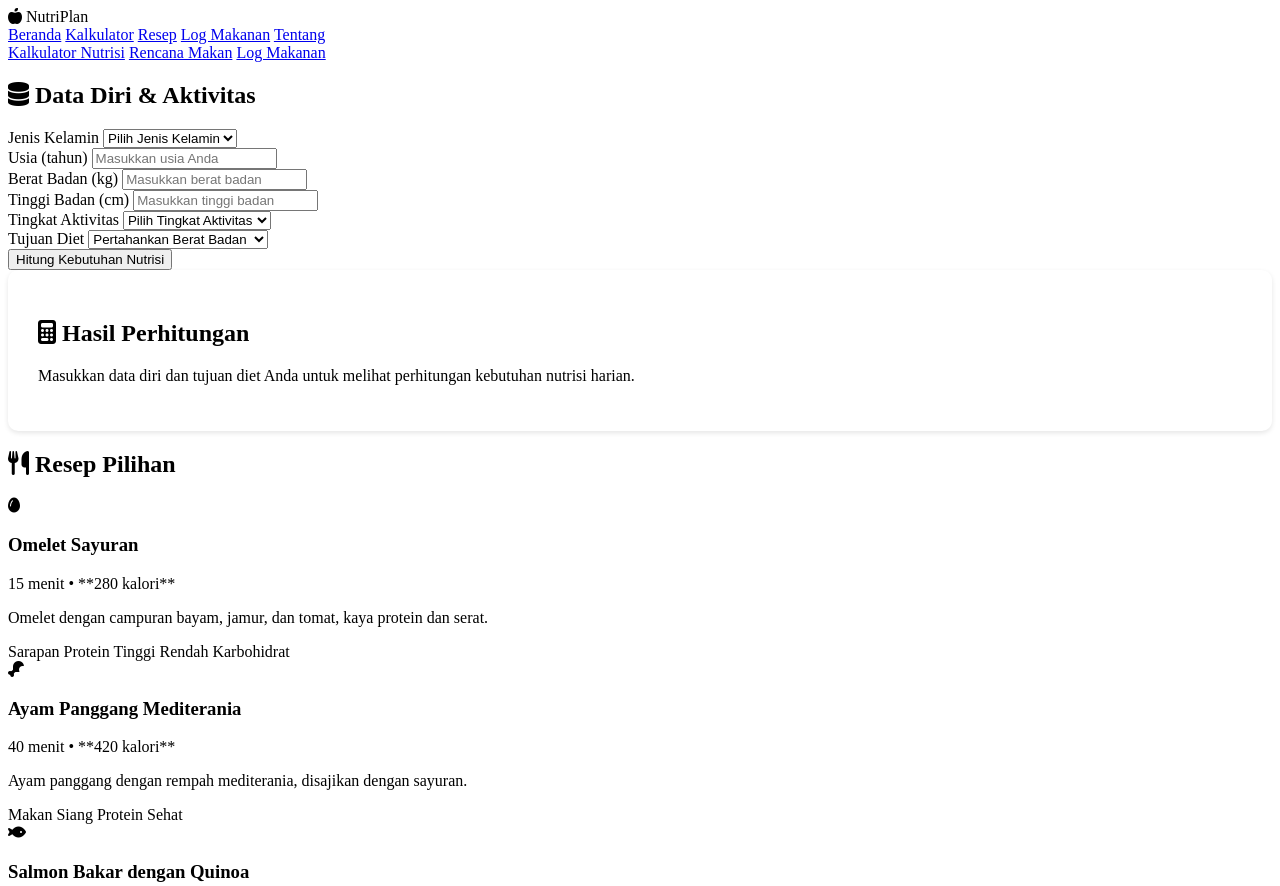
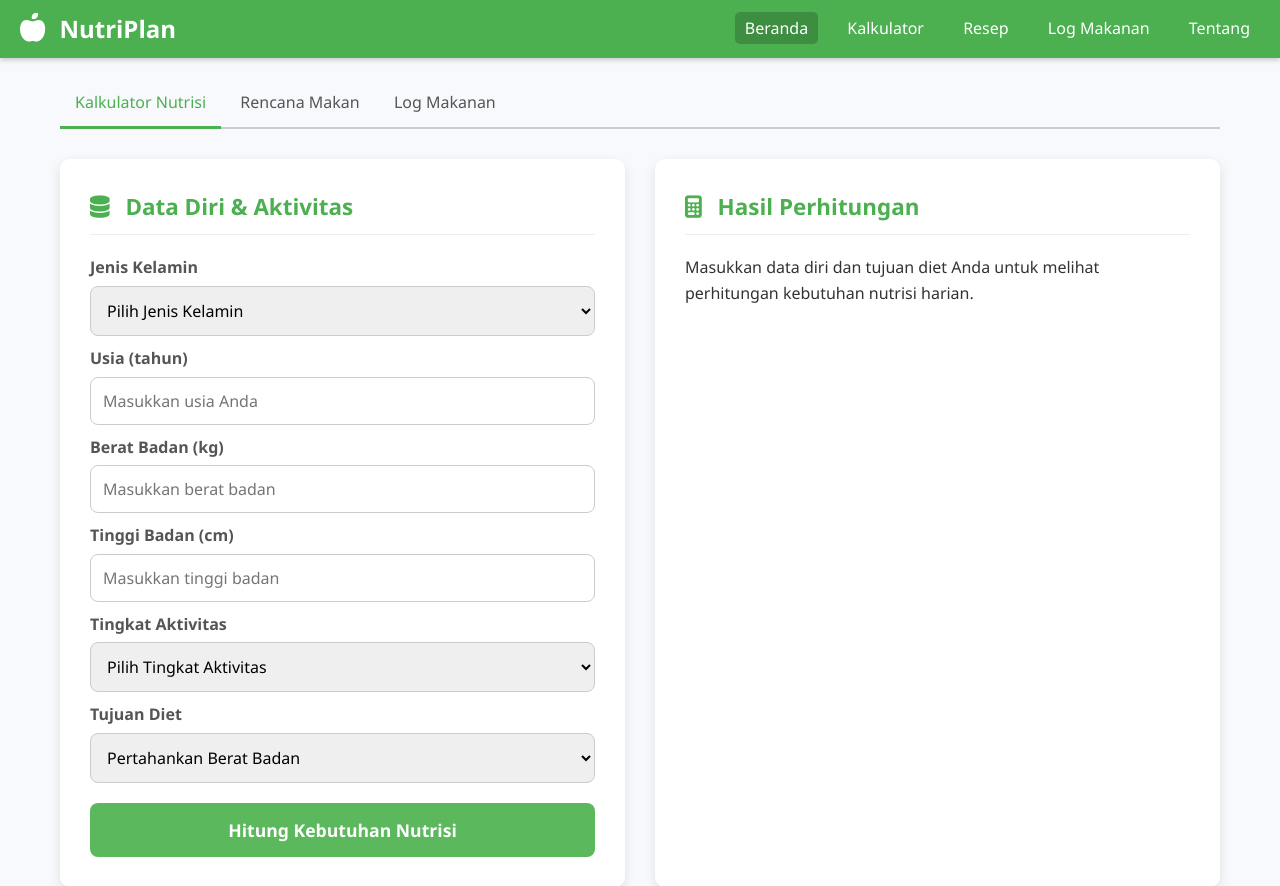
Before and after one commit to LaikaApriyadi-svg/nutriplan, a plain HTML site: page index.html in a window 1280 px wide. Shown: the top 886 px of the page. Drawn offline with Linux system fonts and the light colour scheme.

Commit message:
Update nutriplan.css

```diff
--- a/nutriplan.css
+++ b/nutriplan.css
@@ -1,12 +1,144 @@
-/* Styling Output JavaScript di Kolom Kanan */
-.result-panel {
-    /* Pastikan kolom hasil terlihat bagus */
+/* GLOBAL RESETS DAN FONT */
+* {
+    margin: 0;
+    padding: 0;
+    box-sizing: border-box;
+    font-family: 'Segoe UI', Tahoma, Geneva, Verdana, sans-serif;
+}
+body {
+    background-color: #f7f9fc; /* Background abu-abu muda */
+    color: #333;
+    line-height: 1.6;
+    padding-top: 70px; /* Jarak untuk header fixed */
+}
+.container {
+    max-width: 1200px;
+    margin: 0 auto;
+    padding: 0 20px;
+}
+h2 { color: #4CAF50; }
+
+/* NAVBAR (HEADER HIJAU) */
+.navbar {
+    background-color: #4CAF50;
+    color: white;
+    display: flex;
+    justify-content: space-between;
+    align-items: center;
+    padding: 10px 20px;
+    position: fixed;
+    top: 0;
+    width: 100%;
+    z-index: 1000;
+    box-shadow: 0 2px 5px rgba(0, 0, 0, 0.2);
+}
+.logo {
+    font-size: 1.5rem;
+    font-weight: bold;
+}
+.logo i { margin-right: 8px; font-size: 1.8rem; }
+.navbar nav a {
+    color: white;
+    text-decoration: none;
+    padding: 5px 10px;
+    margin-left: 15px;
+    transition: background-color 0.3s;
+}
+.navbar nav a:hover, .navbar nav a.active {
+    background-color: #3e8e41;
+    border-radius: 5px;
+}
+
+/* TAB NAVIGASI SEKUNDER */
+.tabs {
+    border-bottom: 2px solid #ccc;
+    margin-bottom: 30px;
+    padding-top: 10px;
+}
+.tabs a {
+    text-decoration: none;
+    color: #555;
+    padding: 10px 15px;
+    display: inline-block;
+    font-weight: 500;
+}
+.tabs a.active {
+    color: #4CAF50;
+    border-bottom: 3px solid #4CAF50;
+    margin-bottom: -2px; /* Untuk menutupi garis bawah utama */
+}
+
+/* CALCULATOR LAYOUT (TATA LETAK 2 KOLOM) */
+.calculator-layout {
+    display: flex;
+    gap: 30px;
+    margin-bottom: 40px;
+}
+.input-panel, .result-panel {
     background: white;
     border-radius: 10px;
-    box-shadow: 0 2px 5px rgba(0,0,0,0.1);
+    box-shadow: 0 4px 12px rgba(0, 0, 0, 0.1);
     padding: 30px;
+    flex: 1; /* Agar kedua kolom sama lebar */
+}
+.input-panel h2, .result-panel h2 {
+    margin-top: 0;
+    margin-bottom: 20px;
+    padding-bottom: 10px;
+    border-bottom: 1px solid #eee;
+    font-size: 1.4rem;
+}
+.input-panel h2 i, .result-panel h2 i { margin-right: 10px; }
+
+/* FORM STYLING */
+.form-group label {
+    display: block;
+    margin-bottom: 5px;
+    font-weight: 600;
+    color: #555;
+    margin-top: 10px;
+}
+input[type="number"], select {
+    width: 100%;
+    padding: 12px;
+    border: 1px solid #ccc;
+    border-radius: 8px;
+    font-size: 1rem;
+    transition: border-color 0.3s;
+}
+input[type="number"]:focus, select:focus {
+    border-color: #4CAF50;
+    outline: none;
+}
+#calculate-btn {
+    background-color: #5cb85c;
+    color: white;
+    border: none;
+    padding: 15px 20px;
+    border-radius: 8px;
+    cursor: pointer;
+    width: 100%;
+    font-size: 1.1rem;
+    font-weight: bold;
+    margin-top: 20px;
+    transition: background-color 0.3s;
+}
+#calculate-btn:hover {
+    background-color: #4CAF50;
 }
 
+/* OUTPUT HASIL PERHITUNGAN (dari JS) */
+.final-calorie-label { font-size: 1.2rem; font-weight: 500; color: #555; }
+.final-calorie-value { font-size: 2.8rem; color: #4CAF50; margin-bottom: 5px; }
+.calorie-adjustment { font-size: 0.9rem; color: #ff6347; font-weight: bold; }
+
+.macro-title {
+    margin-top: 30px;
+    font-size: 1.1rem;
+    color: #333;
+    padding-bottom: 10px;
+    border-bottom: 1px dashed #ccc;
+}
 .macro-grid {
     display: grid;
     grid-template-columns: repeat(3, 1fr);
@@ -14,35 +146,80 @@
     text-align: center;
     margin-top: 15px;
 }
-
 .macro-item {
-    background: #f0f0f0; /* Warna latar belakang ringan untuk setiap makro */
+    background: #f0f8f0; /* Hijau sangat muda */
     padding: 15px 10px;
     border-radius: 8px;
-    display: flex;
-    flex-direction: column;
-    align-items: center;
+    box-shadow: 0 1px 3px rgba(0, 0, 0, 0.05);
+}
+.macro-value {
+    font-size: 1.6rem;
+    font-weight: bold;
+    color: #4CAF50;
+    margin-bottom: 5px;
+}
+.macro-label {
+    font-size: 0.85rem;
+    color: #555;
+    text-transform: uppercase;
 }
 
-.macro-value {
-    font-size: 1.5rem;
-    font-weight: bold;
-    color: #4CAF50; /* Warna hijau untuk nilai */
-    margin-bottom: 5px;
+/* RESEP GRID */
+.section-title { margin-top: 40px; margin-bottom: 20px; font-size: 1.8rem; color: #4CAF50;}
+.recipes-grid {
+    display: grid;
+    grid-template-columns: repeat(auto-fit, minmax(300px, 1fr));
+    gap: 20px;
+    margin-bottom: 40px;
 }
+.recipe-card {
+    background: white;
+    border-radius: 10px;
+    box-shadow: 0 4px 12px rgba(0, 0, 0, 0.1);
+    padding: 20px;
+    text-align: center;
+}
+.recipe-icon {
+    background-color: #e6ffe6;
+    color: #4CAF50;
+    font-size: 3rem;
+    width: 80px;
+    height: 80px;
+    line-height: 80px;
+    border-radius: 50%;
+    margin: 0 auto 15px;
+}
+.recipe-meta { font-size: 0.9rem; color: #777; margin-bottom: 10px;}
+.recipe-desc { font-size: 0.95rem; color: #555; margin-bottom: 15px;}
+.recipe-tags span {
+    display: inline-block;
+    background: #f0f0f0;
+    color: #555;
+    font-size: 0.75rem;
+    padding: 5px 10px;
+    border-radius: 5px;
+    margin: 2px;
+}
+.tag-sarapan { background-color: #ffe0b2; color: #e65100; }
+.tag-protein { background-color: #c8e6c9; color: #388e3c; }
 
-.macro-label {
+/* FOOTER */
+footer {
+    text-align: center;
+    padding: 20px;
+    background-color: #f0f0f0;
     font-size: 0.9rem;
-    color: #555;
 }
+.disclaimer { color: #888; font-size: 0.8rem; margin-top: 5px;}
 
-.disclaimer-small {
-    font-size: 0.8rem;
-    color: #888;
-    margin-top: 20px;
-    border-top: 1px dashed #ccc;
-    padding-top: 10px;
+/* MEDIA QUERIES (RESPONSIVITAS) */
+@media (max-width: 992px) {
+    .calculator-layout {
+        flex-direction: column; /* Ubah ke tumpukan kolom di layar tablet */
+    }
 }
-
-/* Pastikan styling navbar dan form lainnya juga ada! */
-/* (Lihat panduan CSS yang saya berikan sebelumnya untuk navbar, form, dan recipes-grid) */
+@media (max-width: 600px) {
+    .navbar { flex-direction: column; }
+    .navbar nav { margin-top: 10px; }
+    .navbar nav a { margin: 0 5px; }
+}
```
